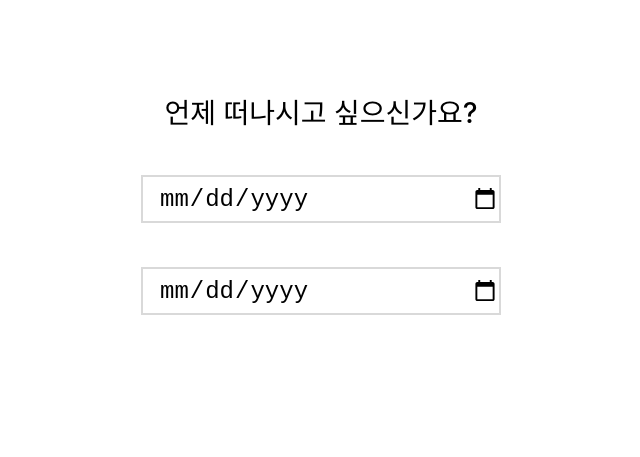
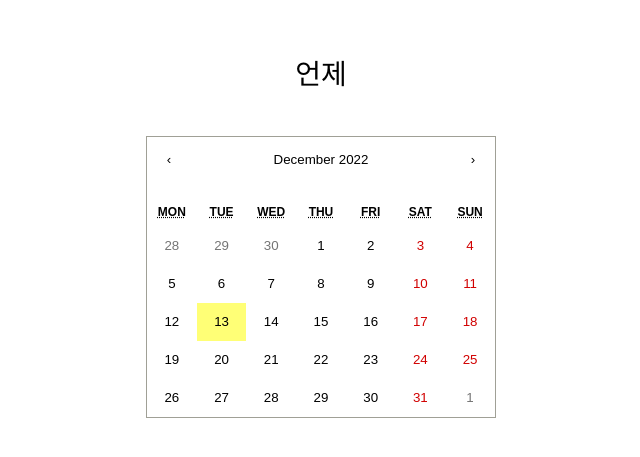
Before and after one commit to myeongyunChoi/myeongyun.travel, a React (Create React App) app: page /date in a window 1280 px wide. Shown: the part 165-622 px from the top of the page, without its empty margins (319-959 px from the left). Built offline with nearby package versions, Linux system fonts and the light colour scheme.

Commit message:
create calendar

```diff
--- a/package.json
+++ b/package.json
@@ -6,7 +6,7 @@
     "@testing-library/jest-dom": "^5.16.5",
     "@testing-library/react": "^13.4.0",
     "@testing-library/user-event": "^13.5.0",
-    "react": "^18.2.0",
+    "react-calendar": "^4.0.0",
     "react-dom": "^18.2.0",
     "react-router-dom": "^6.4.5",
     "react-scripts": "5.0.1",
--- a/src/css/Area.css
+++ b/src/css/Area.css
@@ -12,12 +12,29 @@
     font-weight: 500;
 }
 
+.area_input_wrap{
+    position: relative;
+    width: 22.5rem;
+    height: 3rem;
+}
+
 .search_area input {
+    position: absolute;
+    top: 0;
     width: 22.5rem;
     height: 3rem;
     border: 2px solid #D9D9D9;
-    font-size: 1.5rem;
+    font-size: 0.8rem;
     padding-left: 1rem;
+    display: flex;
+}
+
+.search_area .arrow_icon {
+    position: absolute;
+    top: 0;
+    right: -5rem;
+    width: 3rem;
+    cursor: pointer;
 }
 
 .area_list {
--- a/src/css/Date.css
+++ b/src/css/Date.css
@@ -1,9 +1,9 @@
 .date_wrap {
-    height: 60vh;
+    height: 100vh;
     display: flex;
     flex-direction: column;
     align-items: center;
-    justify-content: flex-end;
+    justify-content: center;
     gap: 2.75rem;
 }
 
@@ -19,3 +19,8 @@
     font-size: 1.5rem;
     padding-left: 1rem;
 }
+
+.date_wrap form{
+    display: flex;
+    gap: 3rem;
+}
--- a/src/page/Area.jsx
+++ b/src/page/Area.jsx
@@ -1,5 +1,7 @@
-import { useEffect } from 'react'
+import { useEffect, useState } from 'react'
+import { useNavigate } from 'react-router-dom'
 import '../css/Area.css'
+import Arrow from '../image/Arrow.png'
 
 const Area = () => {
     const data = [
@@ -29,21 +31,38 @@ const Area = () => {
         },
     ]
 
-    useEffect(() => {
-        const myKey = "CsJrazW%2BHVR0ukgLenAyy7b0jABGA1JqUjU17oGKB5rc%2FE9Z2Bw3VoD81gT38KclL8HQUVqdw292EjixTM8LYw%3D%3D";
-        fetch(`http://apis.data.go.kr/B551011/Durunubi/routeList?serviceKey=${myKey}&numOfRows=50&pageNo=1&MobileOS=ETC&MobileApp=TestApp&_type=json`)
-            .then(res => {
-                return res.json();
-            })
-            .then(data => {
-                console.log(data)
-            })
-    }, [])
+    const navigate = useNavigate();
+    const [areaName, setAreaName] = useState("");
+    console.log(areaName)
+    // useEffect(() => {
+    //     const myKey = "CsJrazW%2BHVR0ukgLenAyy7b0jABGA1JqUjU17oGKB5rc%2FE9Z2Bw3VoD81gT38KclL8HQUVqdw292EjixTM8LYw%3D%3D";
+    //     fetch(`http://apis.data.go.kr/B551011/Durunubi/routeList?serviceKey=${myKey}&numOfRows=50&pageNo=1&MobileOS=ETC&MobileApp=TestApp&_type=json`)
+    //         .then(res => {
+    //             return res.json();
+    //         })
+    //         .then(data => {
+    //             console.log(data)
+    //         })
+    // }, [])
+
+    const areaSearch = (e) => {
+        setAreaName(e.target.value);
+    }
+
+    const nextBtn = () =>{
+        navigate("/date");
+    }
+
     return (
         <>
             <div className="search_area">
                 <h1>어디로 떠나시나요?</h1>
-                <input type="text" />
+                <div className='area_input_wrap'>
+                    <input type="text" placeholder="가고 싶은 지역을 적어주세요" onChange={ e => { areaSearch(e) }} />
+                    <span>
+                        {areaName === "" ? null : <img onClick={() => { nextBtn() }} src={Arrow} alt="" className="arrow_icon" />}
+                    </span>
+                </div>
             </div>
             <ul className="area_list">
                 {
--- a/src/page/Date.jsx
+++ b/src/page/Date.jsx
@@ -1,82 +1,39 @@
-import '../css/Date.css'
+import '../css/Date.css';
+import Calendar from 'react-calendar';
+import 'react-calendar/dist/Calendar.css';
+import { useState } from 'react';
 
-const Date = () => {
 
-    // const today = new Date();
-    // var date = new Date();
-    // function prevCalendar() {
-    //     today = new Date(today.getFullYear(), today.getMonth() - 1, today.getDate());
-    //     buildCalendar();
+const Date = (e) => {
+    const [value, setValue] = useState("");
+
+
+    const Period = (e) => {
+        // startDateAction({
+        //     data: moment(e[0]).format('YYYY/MM/DD'),
+        // })
+        console.log(e[0].toISOString().split("T")[0])
+        console.log(e[0])
+    }
+
+    // const test = (e) =>{
+    //     console.log(e.target.value)
     // }
 
-    // function nextCalendar() {
-    //     today = new Date(today.getFullYear(), today.getMonth() + 1, today.getDate());
-    //     buildCalendar();
-    // }
-    // function buildCalendar() {
-    //     var doMonth = new Date(today.getFullYear(), today.getMonth(), 1);
-
-    //     var lastDate = new Date(today.getFullYear(), today.getMonth() + 1, 0);
-
-    //     var tbCalendar = document.getElementById("calendar");
-    //     var tbCalendarYM = document.getElementById("tbCalendarYM");
-    //     tbCalendarYM.innerHTML = today.getFullYear() + "년 " + (today.getMonth() + 1) + "월";
-
-    //     while (tbCalendar.rows.length > 2) {
-    //         tbCalendar.deleteRow(tbCalendar.rows.length - 1);
-    //     }
-    //     var row = null;
-    //     row = tbCalendar.insertRow();
-    //     var cnt = 0;
-    //     for (let i = 0; i < doMonth.getDay(); i++) {
-    //         let cell = row.insertCell();
-    //         cnt = cnt + 1;
-    //     }
-    //     for (let i = 1; i <= lastDate.getDate(); i++) {
-    //         let cell = row.insertCell();
-    //         cell.innerHTML = i;
-    //         cnt = cnt + 1;
-    //         if (cnt % 7 == 1) {
-    //             cell.innerHTML = "<font color=#F79DC2>" + i
-    //         }
-    //         if (cnt % 7 == 0) {
-    //             cell.innerHTML = "<font color=skyblue>" + i
-    //             // row = calendar.insertRow();
-    //         }
-
-    //         if (today.getFullYear() == date.getFullYear()
-    //             && today.getMonth() == date.getMonth()
-    //             && i == date.getDate()) {
-    //             cell.bgColor = "#FAF58C";
-    //         }
-    //     }
-    // }
     return (
         <div className="date_wrap">
-            <h1>언제 떠나시고 싶으신가요?</h1>
-            <input type="date" name="" id="" />
-            <input type="date" name="" id="" />
-{/*
-            <p></p>
-            <h3 align="center">★test 달력★</h3>
-            <table id="calendar" border="3" align="center" style="border-color:#3333FF ">
-                <tr>
-                    <td><label onclick="prevCalendar()"></label></td>
-                    <td align="center" id="tbCalendarYM" colspan="5">
-                        yyyy년 m월</td>
-                    <td><label onclick="nextCalendar()">
-                    </label></td>
-                </tr>
-                <tr>
-                    <td align="center">일</td>
-                    <td align="center">월</td>
-                    <td align="center">화</td>
-                    <td align="center">수</td>
-                    <td align="center">목</td>
-                    <td align="center">금</td>
-                    <td align="center">토</td>
-                </tr>
-            </table> */}
+            <h1>언제</h1>
+            <Calendar
+                onChange={(e) => { Period(e) }}
+                formatDay={(locale, date) =>
+                    date.toLocaleString('en', { day: 'numeric' })
+                }
+                selectRange={true}
+                // nextLabel={<NextIcon />}
+                // prevLabel={<PrevIcon />}
+                next2Label={null}
+                prev2Label={null}
+            />
         </div>
     )
 }
--- a/src/page/Start.jsx
+++ b/src/page/Start.jsx
@@ -1,5 +1,6 @@
 import style from '../css/Start.module.css';
 import { useNavigate } from 'react-router-dom';
+
 
 const Start = () => {
 
@@ -13,6 +14,7 @@ const Start = () => {
             <div onClick={() => { navigate("/area") }} className={style.start_btn}>
                 <h3>시작하기</h3>
             </div>
+
         </div>
     )
 }
```
Also changed, not shown: src/image/Arrow.png (added), 1 other file (tests, documents, lock files or other folders).
